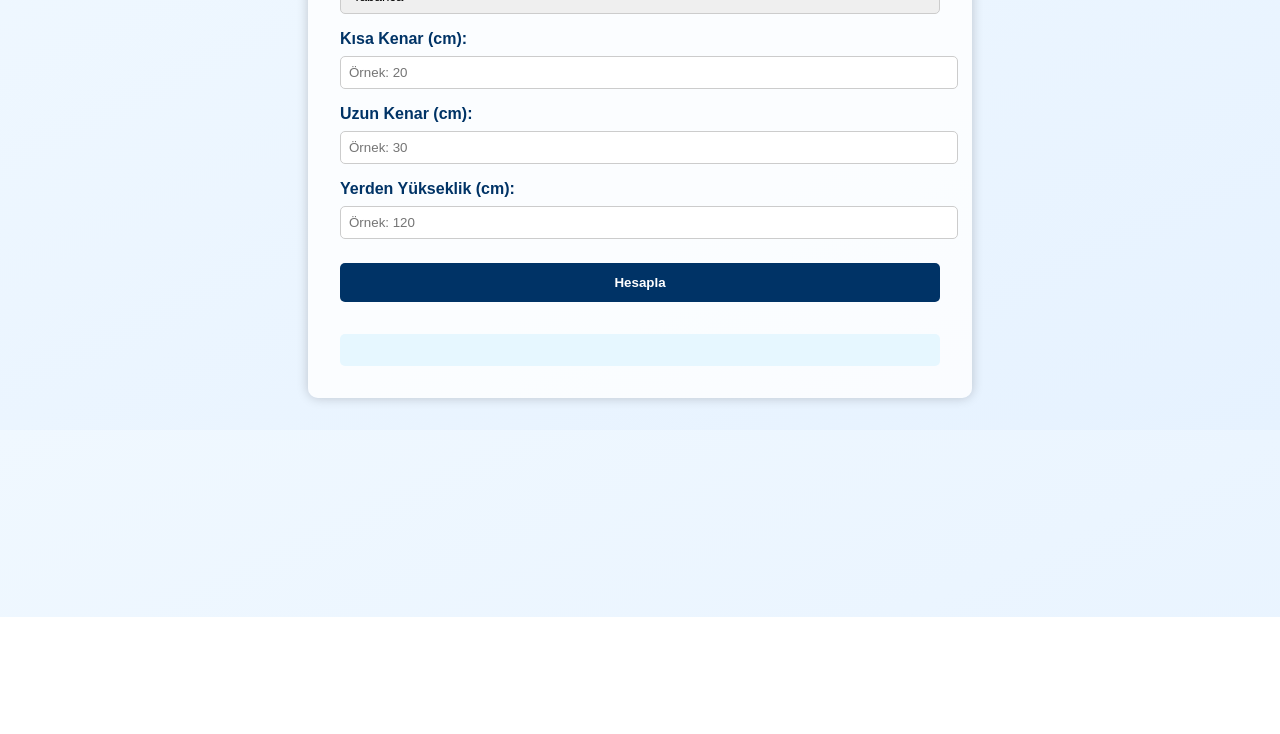
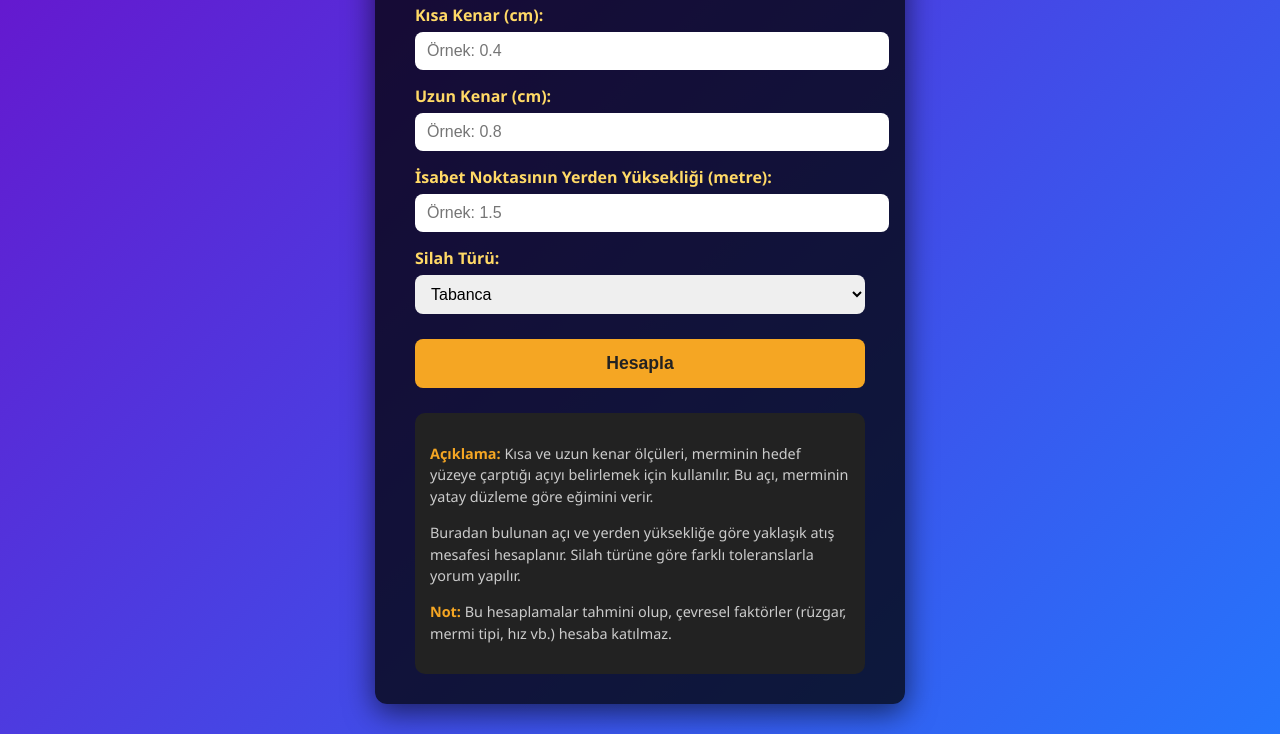
Before and after one commit to mermiacisi/Mermi, a plain HTML site: page index.html in a window 1280 px wide. Shown: the part 183-917 px from the top of the page. Before the commit the page ends 800 px from the top, so only its background shows below. Drawn offline with Linux system fonts and the light colour scheme.

Commit message:
Update index.html

```diff
--- a/index.html
+++ b/index.html
@@ -1,105 +1,152 @@
 <!DOCTYPE html><html lang="tr">
 <head>
-  <meta charset="UTF-8">
-  <meta name="viewport" content="width=device-width, initial-scale=1.0">
-  <title>Ateş Mesafesi Hesaplama</title>
+<meta charset="UTF-8" />
+<meta name="viewport" content="width=device-width, initial-scale=1" />
+<title>Atış Mesafesi & Açısı Hesaplayıcı</title>
 <style>
   body {
-      font-family: Arial, sans-serif;
-      background: linear-gradient(to bottom right, #f0f8ff, #e6f2ff);
-      color: #003366;
+    font-family: 'Segoe UI', Tahoma, Geneva, Verdana, sans-serif;
+    background: linear-gradient(135deg, #6a11cb, #2575fc);
+    color: #f0f0f0;
     margin: 0;
-      padding: 2rem;
+    min-height: 100vh;
+    display: flex;
+    justify-content: center;
+    align-items: flex-start;
+    padding: 30px 15px;
   }
   .container {
-      max-width: 600px;
-      margin: auto;
-      background: #ffffffcc;
-      border-radius: 10px;
-      box-shadow: 0 0 12px rgba(0,0,0,0.2);
-      padding: 2rem;
+    background: rgba(0,0,0,0.75);
+    padding: 30px 40px;
+    border-radius: 12px;
+    max-width: 450px;
+    width: 100%;
+    box-shadow: 0 8px 30px rgba(0,0,0,0.6);
   }
-    h2 {
+  h1 {
     text-align: center;
-      margin-bottom: 1.5rem;
+    margin-bottom: 20px;
+    color: #f5a623;
   }
   label {
     display: block;
-      margin-top: 1rem;
-      font-weight: bold;
+    margin-top: 15px;
+    font-weight: 600;
+    color: #ffd966;
   }
-    input, select {
+  input[type="number"], select {
     width: 100%;
-      padding: 0.5rem;
-      margin-top: 0.5rem;
-      border-radius: 5px;
-      border: 1px solid #ccc;
+    padding: 10px 12px;
+    margin-top: 6px;
+    border-radius: 8px;
+    border: none;
+    font-size: 1em;
   }
   button {
-      margin-top: 1.5rem;
+    margin-top: 25px;
     width: 100%;
-      padding: 0.75rem;
-      background-color: #003366;
-      color: white;
-      font-weight: bold;
+    background-color: #f5a623;
     border: none;
-      border-radius: 5px;
+    padding: 14px;
+    font-size: 1.1em;
+    font-weight: 700;
+    border-radius: 8px;
     cursor: pointer;
+    color: #222;
+    transition: background-color 0.3s ease;
+  }
+  button:hover {
+    background-color: #d18e00;
   }
   .result {
-      margin-top: 2rem;
-      background-color: #e6f7ff;
-      padding: 1rem;
-      border-radius: 5px;
-      font-size: 1.1rem;
+    margin-top: 30px;
+    background-color: #333;
+    padding: 20px;
+    border-radius: 10px;
+    color: #a6dcef;
+    font-weight: 700;
+    font-size: 1.15em;
+  }
+  .explanation {
+    margin-top: 25px;
+    background-color: #222;
+    padding: 15px;
+    border-radius: 10px;
+    font-size: 0.9em;
+    color: #ccc;
+    line-height: 1.5;
+  }
+  .explanation strong {
+    color: #f5a623;
   }
 </style>
 </head>
-<body>
-  <div class="container">
-    <h2>Ateş Mesafesi Hesaplama</h2>
-    <label for="weapon">Silah Türü:</label>
-    <select id="weapon">
-      <option value="tabanca">Tabanca</option>
-      <option value="pompalı">Pompalı</option>
-      <option value="kales">Kaleşnikof</option>
-    </select><label for="width">Kısa Kenar (cm):</label>
-<input type="number" id="width" placeholder="Örnek: 20">
+<body><div class="container">
+  <h1>Atış Mesafesi & Açısı Hesaplayıcı</h1><label for="kisaKenar">Kısa Kenar (cm):</label> <input type="number" id="kisaKenar" min="0" step="0.01" placeholder="Örnek: 0.4" />
 
-<label for="length">Uzun Kenar (cm):</label>
-<input type="number" id="length" placeholder="Örnek: 30">
+<label for="uzunKenar">Uzun Kenar (cm):</label> <input type="number" id="uzunKenar" min="0" step="0.01" placeholder="Örnek: 0.8" />
 
-<label for="height">Yerden Yükseklik (cm):</label>
-<input type="number" id="height" placeholder="Örnek: 120">
+<label for="yukseklik">İsabet Noktasının Yerden Yüksekliği (metre):</label> <input type="number" id="yukseklik" min="0" step="0.01" placeholder="Örnek: 1.5" />
 
-<button onclick="calculateDistance()">Hesapla</button>
+<label for="silah">Silah Türü:</label> <select id="silah"> <option value="tabanca">Tabanca</option> <option value="pompalı">Pompalı Tüfek</option> <option value="kales">Kaleşnikof</option> </select>
 
-<div class="result" id="result"></div>
+<button onclick="hesapla()">Hesapla</button>
 
-  </div>  <script>
-    function calculateDistance() {
-      const silah = document.getElementById('weapon').value;
-      const kısa = parseFloat(document.getElementById('width').value);
-      const uzun = parseFloat(document.getElementById('length').value);
-      const yukseklik = parseFloat(document.getElementById('height').value);
+  <div class="result" id="sonuc" style="display:none;"></div>  <div class="explanation">
+    <p><strong>Açıklama:</strong> Kısa ve uzun kenar ölçüleri, merminin hedef yüzeye çarptığı açıyı belirlemek için kullanılır. Bu açı, merminin yatay düzleme göre eğimini verir.</p>
+    <p>Buradan bulunan açı ve yerden yüksekliğe göre yaklaşık atış mesafesi hesaplanır. Silah türüne göre farklı toleranslarla yorum yapılır.</p>
+    <p><strong>Not:</strong> Bu hesaplamalar tahmini olup, çevresel faktörler (rüzgar, mermi tipi, hız vb.) hesaba katılmaz.</p>
+  </div>
+</div><script>
+  function hesapla() {
+    const kisa = parseFloat(document.getElementById('kisaKenar').value);
+    const uzun = parseFloat(document.getElementById('uzunKenar').value);
+    const yukseklik = parseFloat(document.getElementById('yukseklik').value);
+    const silah = document.getElementById('silah').value;
+    const sonucDiv = document.getElementById('sonuc');
 
-      if (isNaN(kısa) || isNaN(uzun) || isNaN(yukseklik)) {
-        document.getElementById('result').innerHTML = 'Lütfen tüm alanları doldurun.';
+    if (isNaN(kisa) || isNaN(uzun) || isNaN(yukseklik) || kisa <= 0 || uzun <= 0 || yukseklik <= 0) {
+      alert('Lütfen pozitif ve geçerli değerler girin.');
+      sonucDiv.style.display = 'none';
+      return;
+    }
+    if(kisa > uzun) {
+      alert('Kısa kenar, uzun kenardan büyük olamaz.');
+      sonucDiv.style.display = 'none';
       return;
     }
 
-      const carpım = kısa * uzun;
-      let mesafe;
+    let oran = kisa / uzun;
+    if (oran > 1) oran = 1;
+    const aciRad = Math.asin(oran);
+    const aciDerece = (aciRad * 180 / Math.PI).toFixed(2);
 
-      if (silah === 'tabanca') {
-        mesafe = Math.sqrt(carpım) * 0.5;
-      } else if (silah === 'pompalı') {
-        mesafe = Math.sqrt(carpım) * 0.4;
-      } else if (silah === 'kales') {
-        mesafe = Math.sqrt(carpım) * 0.6;
+    let mesafe = yukseklik / Math.tan(aciRad);
+    if (!isFinite(mesafe) || mesafe < 0) {
+      sonucDiv.style.display = 'none';
+      alert('Hesaplanan mesafe geçersiz, girdileri kontrol edin.');
+      return;
     }
 
-      document.getElementById('result').innerHTML = `Tahmini atış mesafesi: <strong>${mesafe.toFixed(2)} metre</strong><br>Yerden yükseklik: ${yukseklik} cm`;
+    let ekYorum = '';
+    if (silah === 'pompalı') {
+      if (mesafe > 50) ekYorum = 'Bu mesafe pompalı için olağandışı uzun olabilir.';
+      else if (mesafe < 5) ekYorum = 'Pompalı için çok kısa mesafe olabilir (aşırı yayılma olmalı).';
+      else ekYorum = 'Pompalı tüfek için mesafe makul görünüyor.';
+    } else if (silah === 'tabanca') {
+      if (mesafe > 100) ekYorum = 'Bu mesafe tabanca için aşırı uzun olabilir.';
+      else ekYorum = 'Tabanca için tipik bir mesafe aralığında.';
+    } else if (silah === 'kales') {
+      ekYorum = 'Kaleşnikof gibi uzun namlulu silahlar için mesafe uygundur.';
+    }
+
+    mesafe = mesafe.toFixed(2);
+    sonucDiv.style.display = 'block';
+    sonucDiv.innerHTML = `
+      <p>Atış Açısı: <strong>${aciDerece}°</strong></p>
+      <p>Tahmini Atış Mesafesi: <strong>${mesafe} metre</strong></p>
+      <p>${ekYorum}</p>
+    `;
   }
 </script></body>
 </html>
```
Lines whose indentation alone changed are shown as unchanged.
